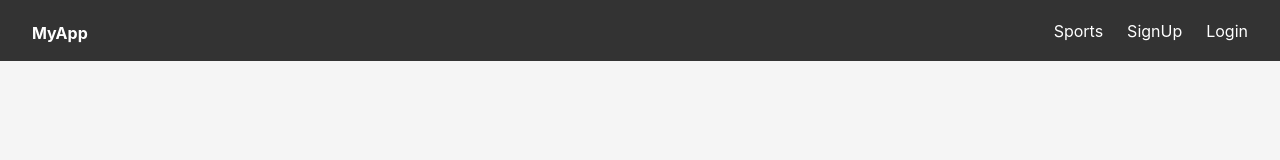
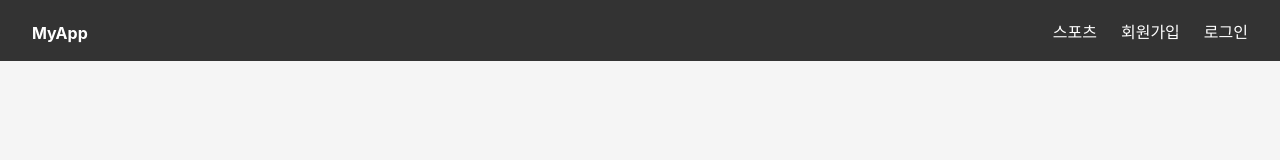
Before and after one commit to LeeKyuHyeong/board-with-react, a React (Create React App) app in the folder board/frontend/: page / in a window 1280 px wide. Shown: the top 160 px of the page. Built offline with nearby package versions, Linux system fonts and the light colour scheme.

Commit message:
front - 상단 nav 한국어 변경

```diff
--- a/board/frontend/src/component/common/Navbar.js
+++ b/board/frontend/src/component/common/Navbar.js
@@ -78,27 +78,27 @@ const Navbar = ({ userdata, sessionTime }) => {
         &#9776;
       </MobileMenuIcon>
       <NavLinks open={menuOpen}>
-        <NavLink to="/news">Sports</NavLink>
+        <NavLink to="/news">스포츠</NavLink>
         {userdata ? (
           <>
-            <NavLink to="/board/lists">Board List</NavLink>
-            <NavLink to="/game">Mini Game</NavLink>
+            <NavLink to="/board/lists">게시판</NavLink>
+            <NavLink to="/game">게임</NavLink>
             {userdata.role !== "user" && (
               <>
-                <NavLink to="/member/lists">Member List</NavLink>
-                <NavLink to="/batchHist">Batch History</NavLink>
-                <NavLink to="/batchList">Batch List</NavLink>
-								<NavLink to="/game/admin/body-language">B_L_ADMIN</NavLink>
+                <NavLink to="/member/lists">사용자</NavLink>
+                <NavLink to="/batchHist">배치 이력</NavLink>
+                <NavLink to="/batchList">배치 목록록</NavLink>
+								<NavLink to="/game/admin/body-language">몸으로말해요 관리리</NavLink>
               </>
             )}
-            <NavLink to="/mypage">MyPage</NavLink>
-            <NavLink to="/logout">Logout</NavLink>
+            <NavLink to="/mypage">내정보</NavLink>
+            <NavLink to="/logout">로그아웃</NavLink>
               <UserNav><LoggedInUserB>{userdata.name}</LoggedInUserB> ({sessionTime}s)</UserNav>
           </>
         ) : (
           <>
-            <NavLink to="/signup">SignUp</NavLink>
-            <NavLink to="/login">Login</NavLink>
+            <NavLink to="/signup">회원가입</NavLink>
+            <NavLink to="/login">로그인</NavLink>
           </>
         )}
       </NavLinks>
```
